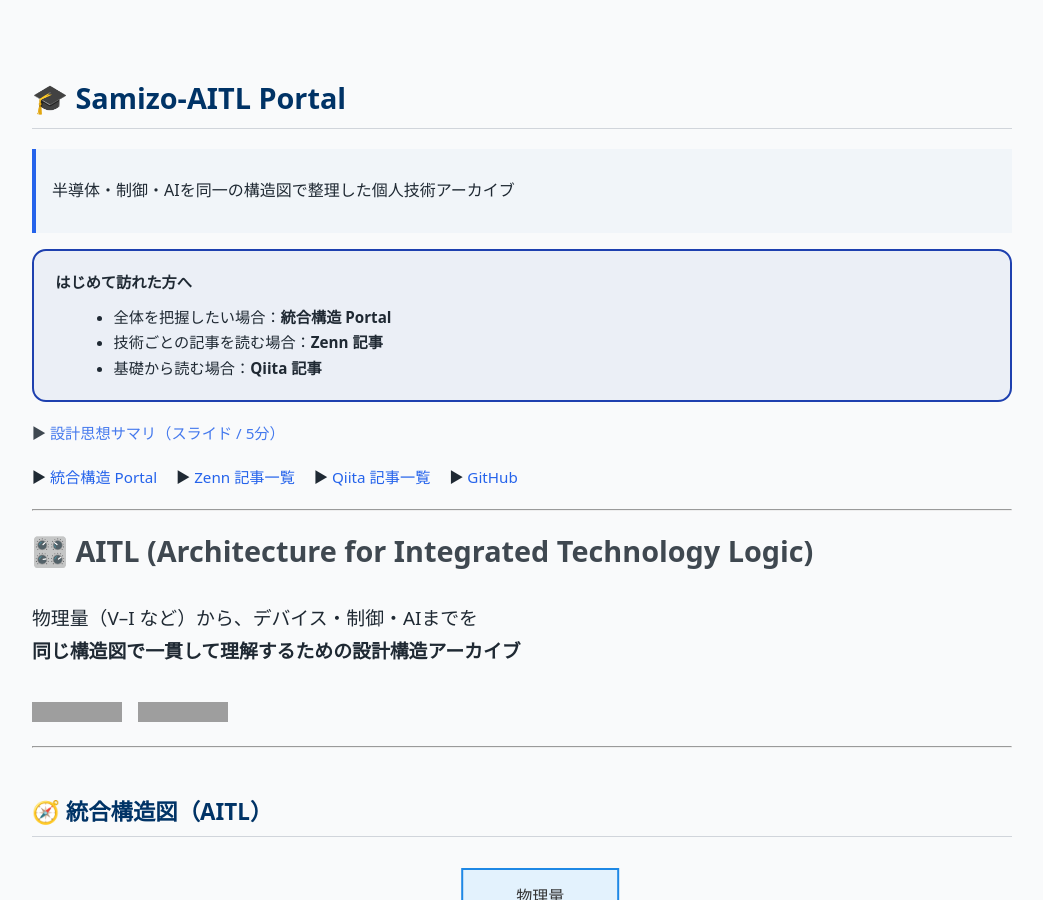
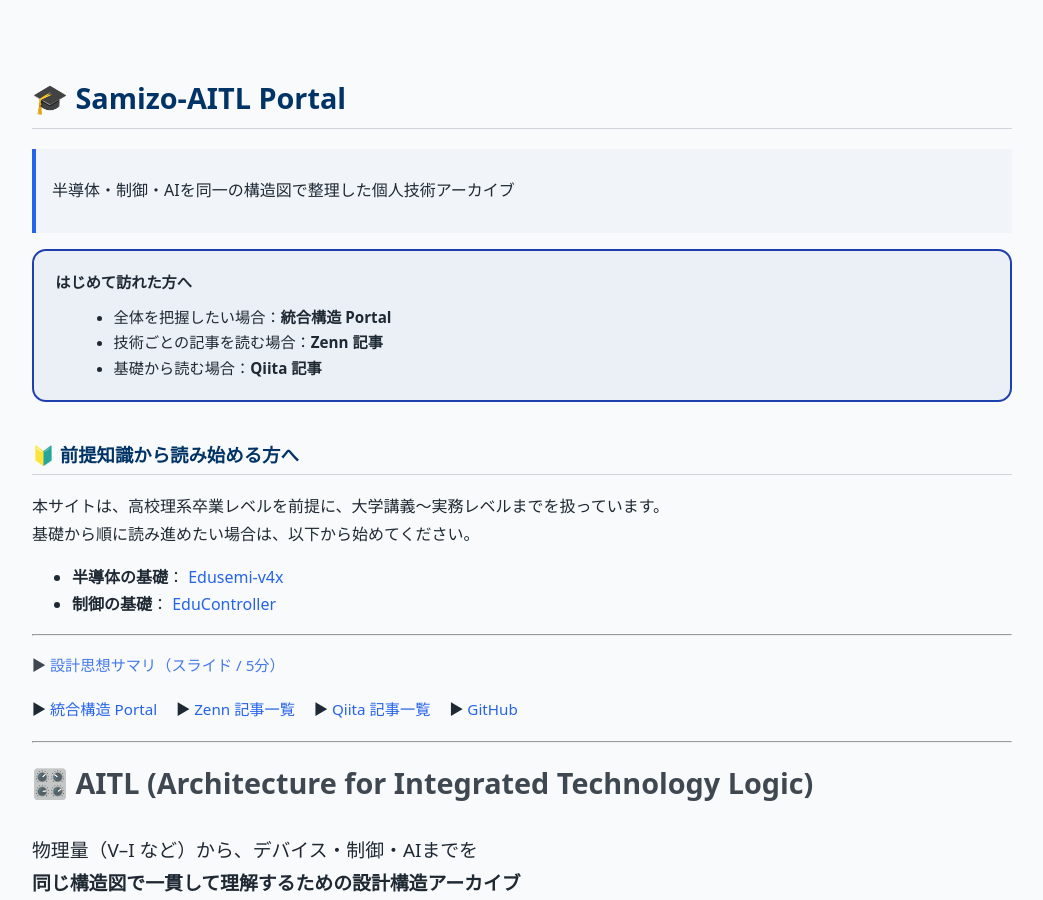
Before and after one commit to Samizo-AITL/Samizo-AITL.github.io, a Jekyll site: the page built from index.md, in a window 1280 px wide and 900 px high. Shown: the whole window, without its empty margins (118-1161 px from the left). Built offline with Jekyll 4.4.1, drawn with Linux system fonts in a browser that asks for light colours; grey boxes are pictures that could not be loaded.

Commit message:
Update index.md

```diff
--- a/index.md
+++ b/index.md
@@ -17,6 +17,16 @@
   <li>基礎から読む場合：<strong>Qiita 記事</strong></li>
 </ul>
 </div>
+
+### 🔰 前提知識から読み始める方へ
+
+本サイトは、高校理系卒業レベルを前提に、大学講義～実務レベルまでを扱っています。
+基礎から順に読み進めたい場合は、以下から始めてください。
+
+- **半導体の基礎**： [Edusemi-v4x](https://samizo-aitl.github.io/Edusemi-v4x/)
+- **制御の基礎**： [EduController](https://github.com/Samizo-AITL/EduController)
+
+---
 
 <div style="margin:1.1em 0; font-size:0.95em; opacity:0.85;">
   ▶ <a href="/about/marp/samizo-aitl-presentation.html">
```
